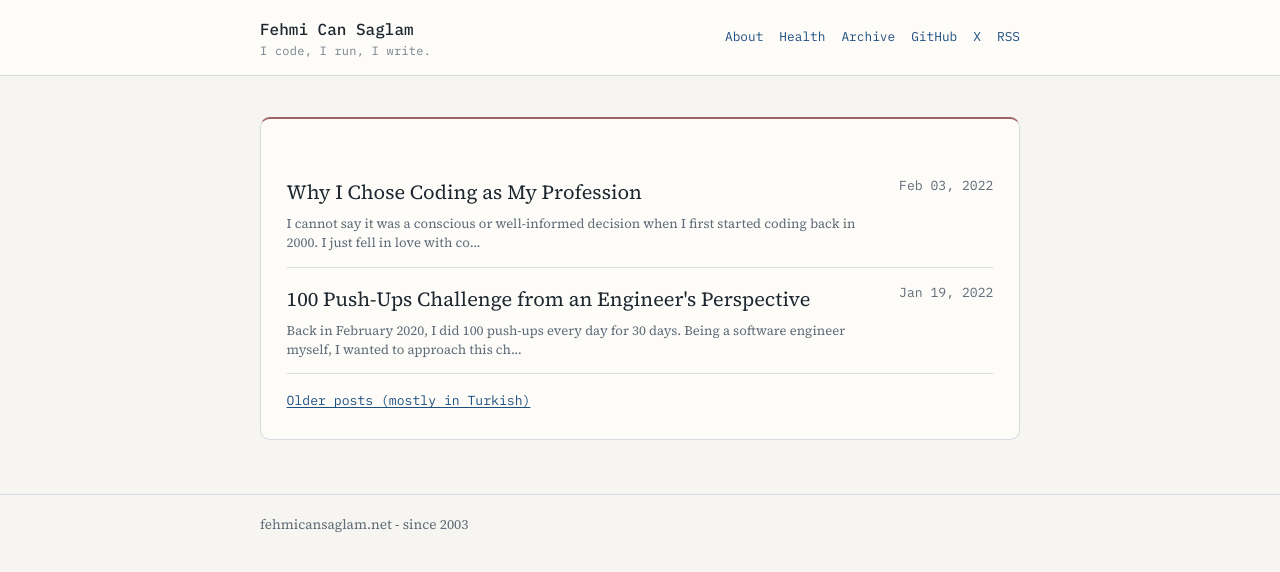
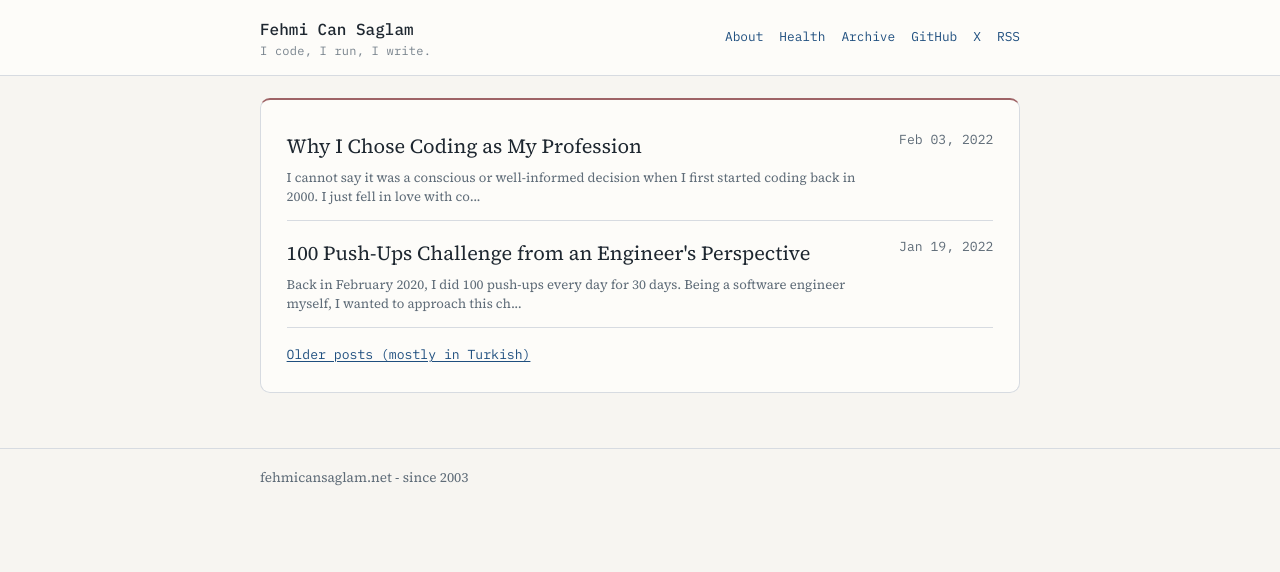
Before and after one commit to fehmicansaglam/fehmicansaglam.github.com, a Jekyll site: the page built from index.html, in a window 1280 px wide. Shown: the top 572 px of the page. Built offline with Jekyll 4.4.1, drawn with Linux system fonts in a browser that asks for light colours.

Commit message:
tighten homepage spacing and fix mobile post date gap

```diff
--- a/assets/site.css
+++ b/assets/site.css
@@ -105,12 +105,20 @@ img {
   padding: 2.6rem 0 3.4rem;
 }
 
+.home .page-main {
+  padding-top: 1.4rem;
+}
+
 .page-card {
   background: var(--surface);
   border: 1px solid var(--line);
   border-top: 2px solid color-mix(in srgb, var(--red) 65%, var(--line));
   border-radius: var(--radius);
   padding: clamp(1.2rem, 2vw, 2rem);
+}
+
+.home .page-card {
+  padding-top: 0.9rem;
 }
 
 .page-title {
@@ -205,6 +213,10 @@ img {
 .post-list {
   list-style: none;
   margin: 1rem 0 0;
+}
+
+.home .post-list {
+  margin-top: 0;
 }
 
 .post-item {
@@ -306,6 +318,7 @@ img {
   .post-item {
     flex-direction: column;
     align-items: flex-start;
+    justify-content: flex-start;
     gap: 0.3rem;
   }
 }
```
